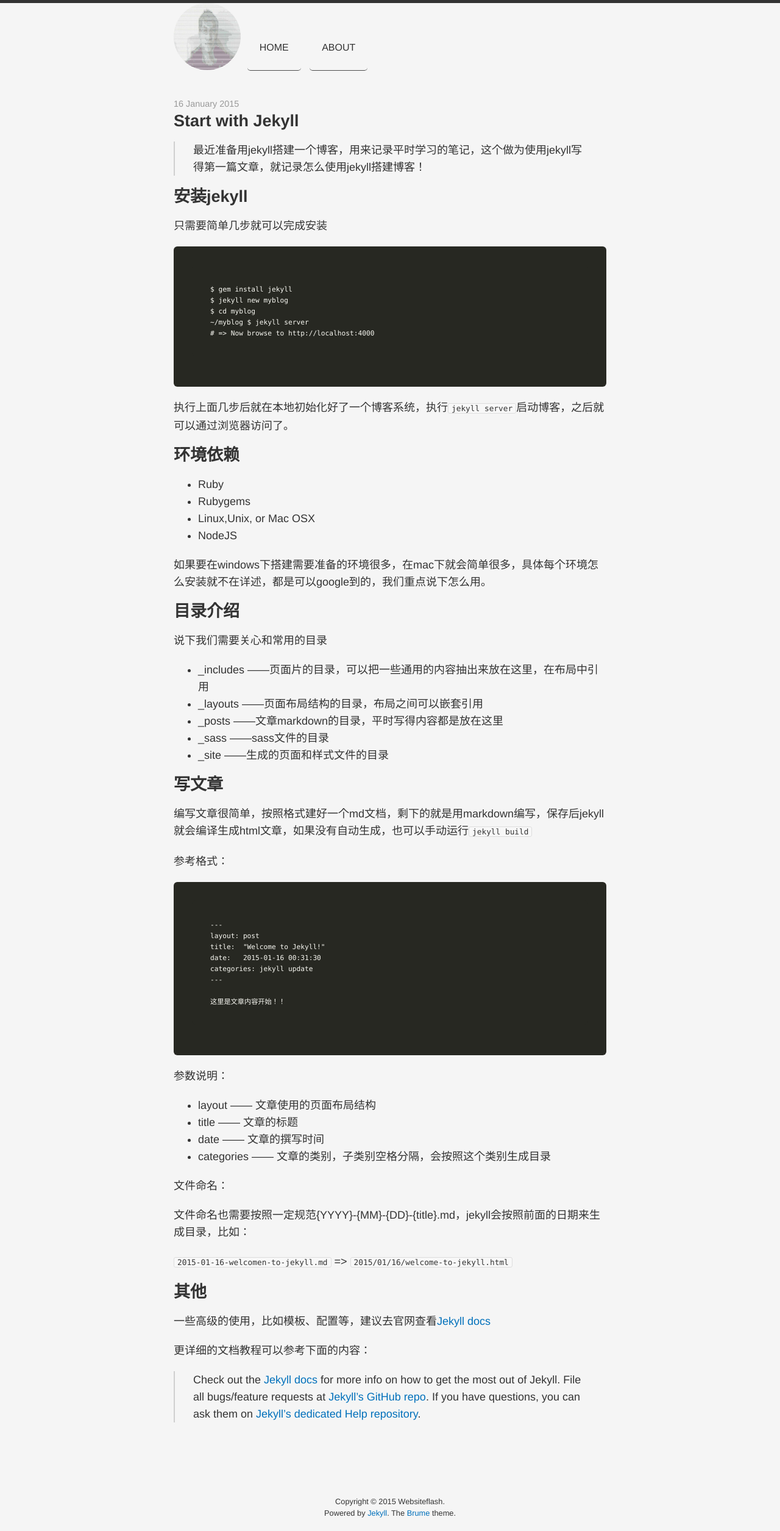
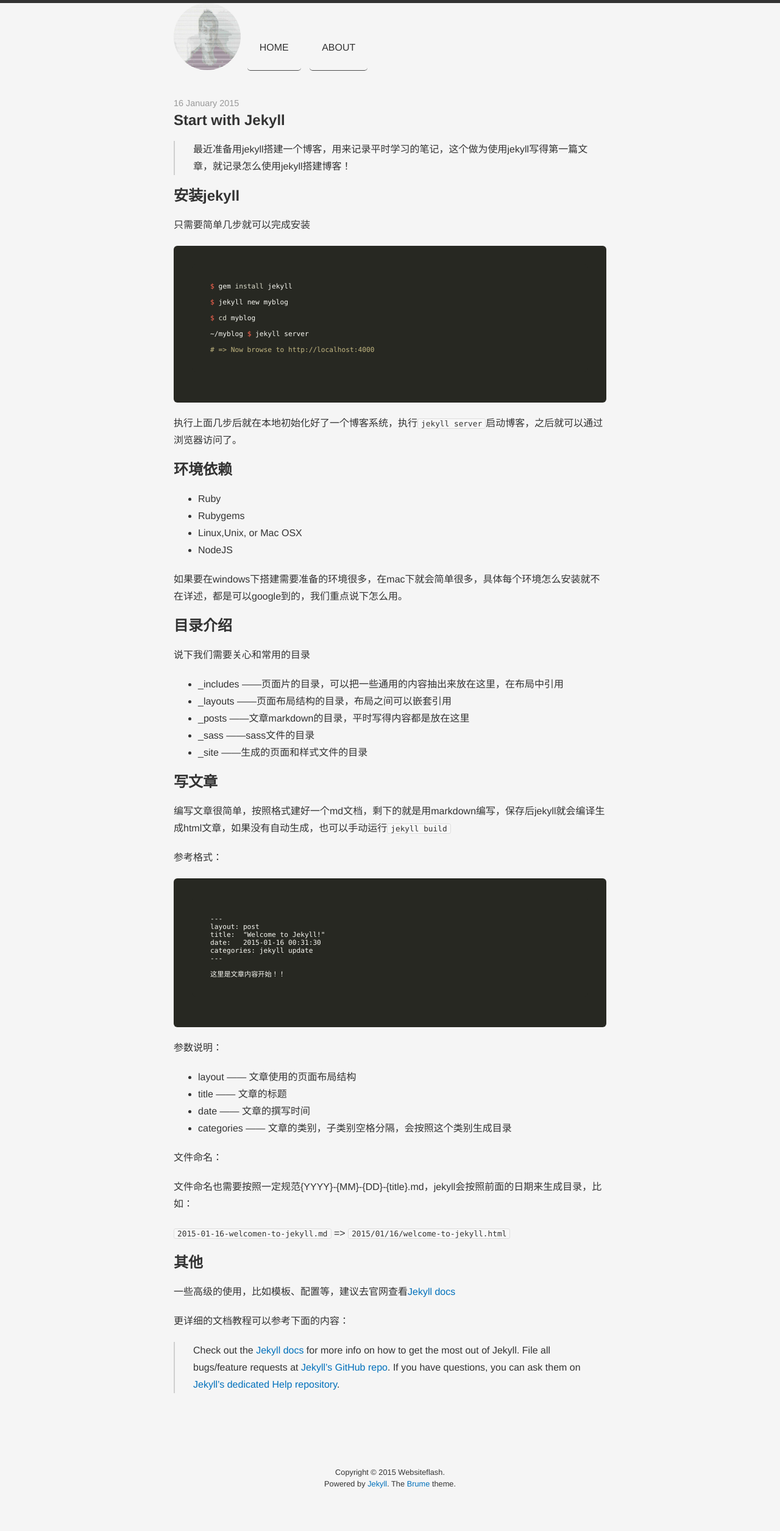
Before and after one commit to websiteflash/websiteflash.github.com, a Jekyll site: the page built from _posts/2015-01-16-start-with-jekyll.md, in a window 1280 px wide. Shown: the whole page at 61% size. Built offline with Jekyll 4.4.1, drawn with Linux system fonts in a browser that asks for light colours; Markdown is read by kramdown in place of the engine named in the settings; comment, search, counter and statistics services are not loaded; after the commit the page ends 2462 px from its top, so only the background shows below that.

Commit message:
modify code style

````diff
--- a/_posts/2015-01-16-start-with-jekyll.md
+++ b/_posts/2015-01-16-start-with-jekyll.md
@@ -11,11 +11,17 @@ categories: jekyll
 
 只需要简单几步就可以完成安装
 
-    $ gem install jekyll
-    $ jekyll new myblog
-    $ cd myblog
-    ~/myblog $ jekyll server
-    # => Now browse to http://localhost:4000
+```bash
+$ gem install jekyll
+
+$ jekyll new myblog
+
+$ cd myblog
+
+~/myblog $ jekyll server
+
+# => Now browse to http://localhost:4000
+```
 
 执行上面几步后就在本地初始化好了一个博客系统，执行`jekyll server`启动博客，之后就可以通过浏览器访问了。
 
@@ -44,14 +50,16 @@ categories: jekyll
 
 参考格式：
 
-    ---
-    layout: post
-    title:  "Welcome to Jekyll!"
-    date:   2015-01-16 00:31:30
-    categories: jekyll update
-    ---
+```
+---
+layout: post
+title:  "Welcome to Jekyll!"
+date:   2015-01-16 00:31:30
+categories: jekyll update
+---
 
-    这里是文章内容开始！！
+这里是文章内容开始！！
+```
 
 参数说明：
 
--- a/public/css/main.scss
+++ b/public/css/main.scss
@@ -76,6 +76,7 @@ p code {
   background-color: #f8f8f8;
   border-radius: 3px;
   white-space: nowrap;
+  line-height: 1.5em;
 }
 
 table {
@@ -197,7 +198,7 @@ footer {
 }
 
 .single {
-  font-size: 1.125rem;
+
   line-height: 28px;
 }
 
````
Also changed, not shown: _posts/2015-03-09-github-pages-with-jekyll.md (+9 -3 lines), _posts/2015-04-03-rosin-develop-debug-2.md (+3 -3 lines).
